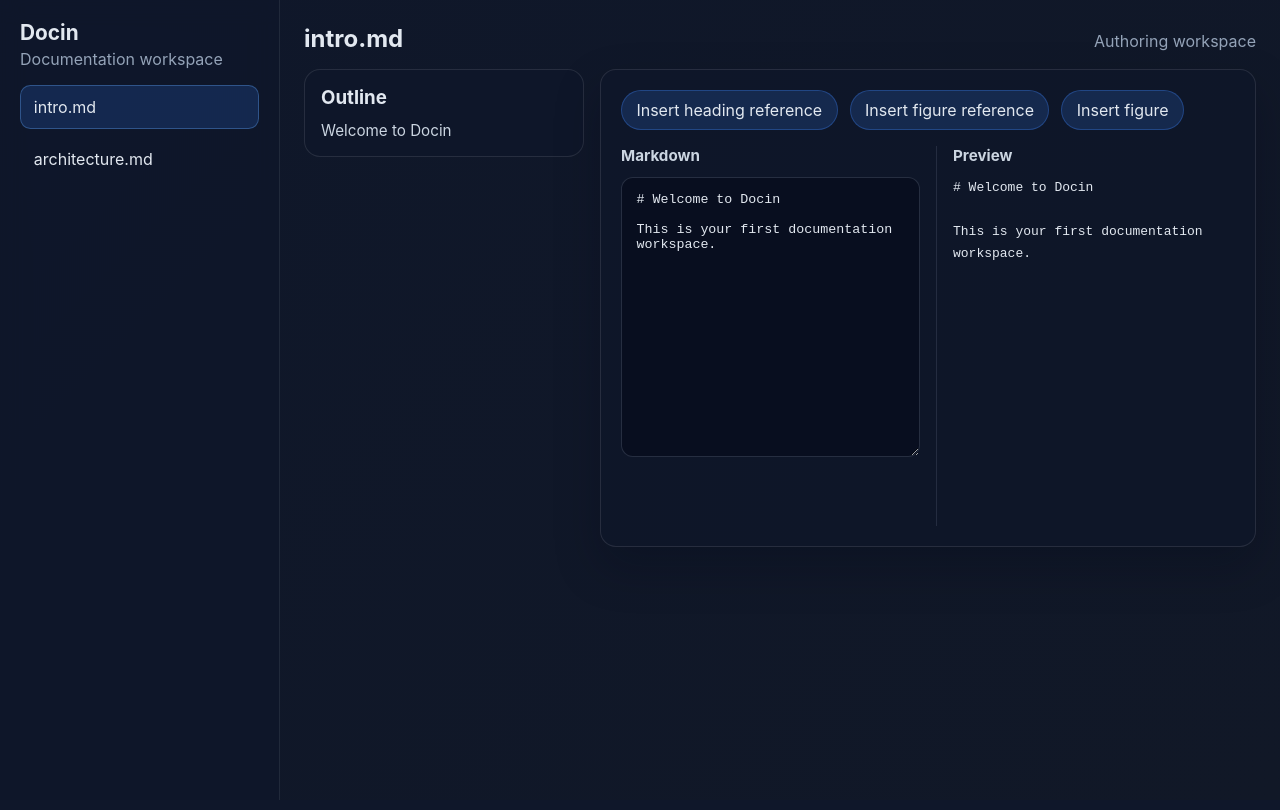
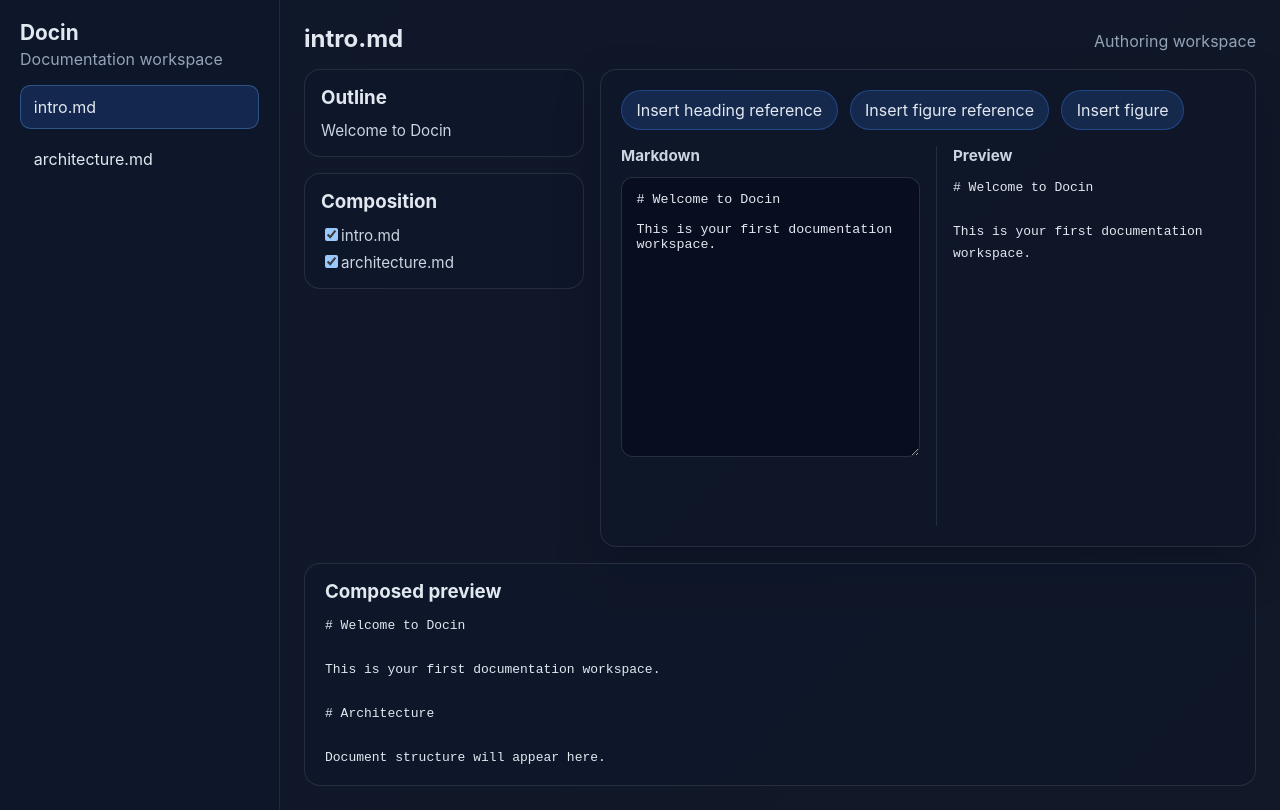
Before and after one commit to Thenewchicken55/docin, a React (Vite) app: page / in a window 1280 px wide. Built offline with nearby package versions, Linux system fonts and the light colour scheme.

Commit message:
feat: add multi-file document composition

```diff
--- a/src/App.tsx
+++ b/src/App.tsx
@@ -1,17 +1,25 @@
 import { useMemo, useState } from 'react';
 import { MarkdownEditor } from './components/editor/MarkdownEditor';
+import { CompositionPanel } from './components/sidebar/CompositionPanel';
 import { OutlinePanel } from './components/sidebar/OutlinePanel';
 import { WorkspaceSidebar } from './components/sidebar/WorkspaceSidebar';
 import { getSelectedFile, starterFiles } from './lib/files/workspace';
+import { buildCompositionContent } from './lib/workspace/composition';
 import type { DocumentFile } from './types/workspace';
 
 function App() {
   const [files] = useState<DocumentFile[]>(starterFiles);
   const [selectedPath, setSelectedPath] = useState<string | null>(starterFiles[0].path);
+  const [selectedCompositionPaths, setSelectedCompositionPaths] = useState<string[]>(starterFiles.map(file => file.path));
 
   const selectedFile = useMemo(
     () => getSelectedFile(files, selectedPath),
     [files, selectedPath]
+  );
+
+  const composedContent = useMemo(
+    () => buildCompositionContent(files.filter(file => selectedCompositionPaths.includes(file.path)).map(file => file.content)),
+    [files, selectedCompositionPaths]
   );
 
   return (
@@ -23,9 +31,24 @@ function App() {
           <span>Authoring workspace</span>
         </header>
         <div className="editor-content">
-          <OutlinePanel markdown={selectedFile?.content ?? ''} />
+          <div className="side-stack">
+            <OutlinePanel markdown={selectedFile?.content ?? ''} />
+            <CompositionPanel
+              files={files}
+              selectedPaths={selectedCompositionPaths}
+              onTogglePath={path => {
+                setSelectedCompositionPaths(current =>
+                  current.includes(path) ? current.filter(item => item !== path) : [...current, path]
+                );
+              }}
+            />
+          </div>
           <MarkdownEditor file={selectedFile} />
         </div>
+        <section className="composition-preview">
+          <h3>Composed preview</h3>
+          <pre>{composedContent}</pre>
+        </section>
       </main>
     </div>
   );
--- /dev/null
+++ b/src/components/sidebar/CompositionPanel.tsx
@@ -0,0 +1,28 @@
+import type { DocumentFile } from '../../types/workspace';
+
+type CompositionPanelProps = {
+  files: DocumentFile[];
+  selectedPaths: string[];
+  onTogglePath: (path: string) => void;
+};
+
+export function CompositionPanel({ files, selectedPaths, onTogglePath }: CompositionPanelProps) {
+  return (
+    <section className="outline-card">
+      <h3>Composition</h3>
+      <ul>
+        {files.map(file => {
+          const isSelected = selectedPaths.includes(file.path);
+          return (
+            <li key={file.path}>
+              <label>
+                <input type="checkbox" checked={isSelected} onChange={() => onTogglePath(file.path)} />
+                {file.name}
+              </label>
+            </li>
+          );
+        })}
+      </ul>
+    </section>
+  );
+}
--- /dev/null
+++ b/src/lib/workspace/composition.ts
@@ -0,0 +1,7 @@
+export type CompositionSelection = {
+  selectedPaths: string[];
+};
+
+export function buildCompositionContent(parts: string[]): string {
+  return parts.filter(Boolean).join('\n\n');
+}
--- a/src/styles/globals.css
+++ b/src/styles/globals.css
@@ -100,6 +100,12 @@ button {
   gap: 1rem;
 }
 
+.side-stack {
+  display: flex;
+  flex-direction: column;
+  gap: 1rem;
+}
+
 .outline-card {
   border: 1px solid rgba(255,255,255,0.1);
   border-radius: 1rem;
@@ -186,6 +192,24 @@ button {
   color: #94a3b8;
 }
 
+.composition-preview {
+  border: 1px solid rgba(255,255,255,0.1);
+  border-radius: 1rem;
+  padding: 1rem 1.25rem;
+  background: rgba(15, 23, 42, 0.72);
+}
+
+.composition-preview h3 {
+  margin-top: 0;
+  margin-bottom: 0.75rem;
+}
+
+.composition-preview pre {
+  margin: 0;
+  white-space: pre-wrap;
+  line-height: 1.7;
+}
+
 .toolbar-row {
   display: flex;
   gap: 0.75rem;
```
